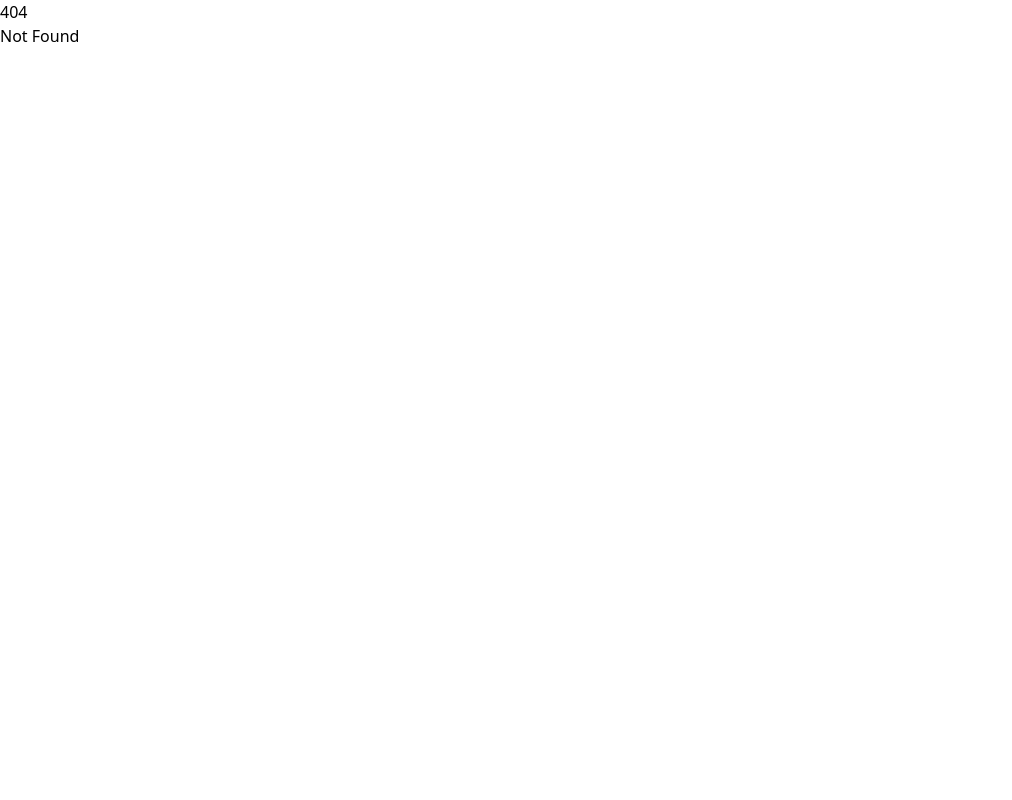
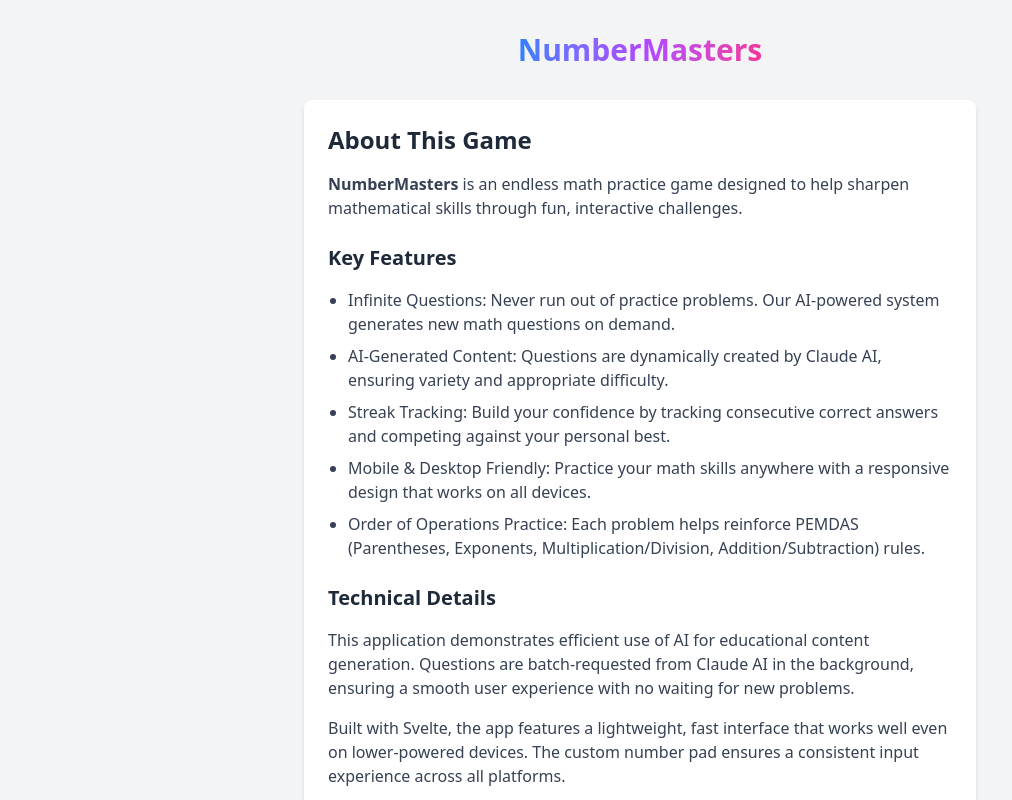
Before and after one commit to niharnandan/math-game-app, a SvelteKit app: page /about in a window 1280 px wide. Before the commit this address had no page. Shown: the top 800 px of the page, without its empty margins (0-1012 px from the left). Built offline with nearby package versions, Linux system fonts and the light colour scheme.

Commit message:
Add help icon and title theming

```diff
--- a/src/routes/+page.svelte
+++ b/src/routes/+page.svelte
@@ -1,5 +1,6 @@
 <script lang="ts">
 	import { onMount, onDestroy } from 'svelte';
+	import { goto } from '$app/navigation';
 	import Question from '$lib/components/Question.svelte';
 	import NumberPad from '$lib/components/NumberPad.svelte';
 	import StreakTracker from '$lib/components/StreakTracker.svelte';
@@ -187,10 +188,27 @@
       userAnswer += value;
     }
   }
+
+  function navigateToAbout() {
+    goto('/about');
+  }
 </script>
 
 <div class="min-h-screen bg-gray-100 flex flex-col items-center {isMobile ? 'pt-2 px-2 pb-0' : 'pt-8 px-4'}">
-  <h1 class="text-3xl font-bold text-center mb-8">Math Challenge</h1>
+  <div class="flex items-center justify-center mb-6 w-full max-w-md relative">
+    <a href="/" class="text-center">
+      <h1 class="text-3xl font-bold text-transparent bg-clip-text bg-gradient-to-r from-blue-500 via-purple-500 to-pink-500">
+        NumberMasters
+      </h1>
+    </a>
+    <button
+      on:click={navigateToAbout}
+      class="ml-2 text-xl rounded-full w-6 h-6 flex items-center justify-center bg-gray-200 hover:bg-gray-300 text-gray-600"
+      aria-label="About this game"
+    >
+      ?
+    </button>
+  </div>
 
   <div class="w-full max-w-md {isMobile ? 'flex flex-col flex-1' : ''}">
     <StreakTracker {currentStreak} {longestStreak} />
--- /dev/null
+++ b/src/routes/about/+page.svelte
@@ -0,0 +1,79 @@
+<script lang="ts">
+    import { goto } from '$app/navigation';
+  </script>
+
+  <div class="min-h-screen bg-gray-100 flex flex-col items-center pt-8 px-4">
+    <div class="w-full max-w-2xl">
+      <div class="flex items-center justify-center mb-8">
+        <a href="/" class="text-center">
+          <h1 class="text-3xl font-bold text-transparent bg-clip-text bg-gradient-to-r from-blue-500 via-purple-500 to-pink-500">
+            NumberMasters
+          </h1>
+        </a>
+      </div>
+
+      <div class="bg-white p-6 rounded-lg shadow-md mb-6">
+        <h2 class="text-2xl font-bold mb-4 text-gray-800">About This Game</h2>
+
+        <div class="space-y-4 text-gray-700">
+          <p>
+            <span class="font-semibold">NumberMasters</span> is an endless math practice
+            game designed to help sharpen mathematical skills through fun, interactive challenges.
+          </p>
+
+          <h3 class="text-xl font-semibold mt-6 text-gray-800">Key Features</h3>
+
+          <ul class="list-disc pl-5 space-y-2">
+            <li>
+              <span class="font-medium">Infinite Questions:</span> Never run out of practice problems.
+              Our AI-powered system generates new math questions on demand.
+            </li>
+
+            <li>
+              <span class="font-medium">AI-Generated Content:</span> Questions are dynamically created by
+              Claude AI, ensuring variety and appropriate difficulty.
+            </li>
+
+            <li>
+              <span class="font-medium">Streak Tracking:</span> Build your confidence by tracking consecutive
+              correct answers and competing against your personal best.
+            </li>
+
+            <li>
+              <span class="font-medium">Mobile & Desktop Friendly:</span> Practice your math skills anywhere
+              with a responsive design that works on all devices.
+            </li>
+
+            <li>
+              <span class="font-medium">Order of Operations Practice:</span> Each problem helps reinforce
+              PEMDAS (Parentheses, Exponents, Multiplication/Division, Addition/Subtraction) rules.
+            </li>
+          </ul>
+
+          <h3 class="text-xl font-semibold mt-6 text-gray-800">Technical Details</h3>
+
+          <p>
+            This application demonstrates efficient use of AI for educational content generation. Questions
+            are batch-requested from Claude AI in the background, ensuring a smooth user experience with
+            no waiting for new problems.
+          </p>
+
+          <p>
+            Built with Svelte, the app features a lightweight, fast interface that works well even on
+            lower-powered devices. The custom number pad ensures a consistent input experience across
+            all platforms.
+          </p>
+
+          <div class="mt-8 text-center">
+            <a href="/" class="inline-block px-6 py-3 bg-gradient-to-r from-blue-500 to-purple-500 text-white font-medium rounded-lg hover:from-blue-600 hover:to-purple-600 transition-colors">
+              Start Practicing Now
+            </a>
+          </div>
+        </div>
+      </div>
+
+      <div class="text-center text-gray-500 text-sm mb-8">
+        &copy; 2025 NumberMasters. All rights reserved.
+      </div>
+    </div>
+  </div>
--- a/src/routes/api/questions/+server.ts
+++ b/src/routes/api/questions/+server.ts
@@ -7,7 +7,7 @@
   try {
     // Define system prompt for Claude
     const systemPromptContent = `
-      You are a math question generator for kids. Generate 10 math problems with their answers.
+      You are a difficult math question generator for adults. Generate 10 math problems with their answers.
       Each problem should have 1 to 4 operators (+ - × ÷) and numbers between -10 and 50.
       Questions should involve order of operations (PEMDAS). The answers can be negative from -50 to 50. If multiplying or dividing
       with a negative number, be sure to write the question as 4 × (-2) with parenthesis around the negative number.
```
